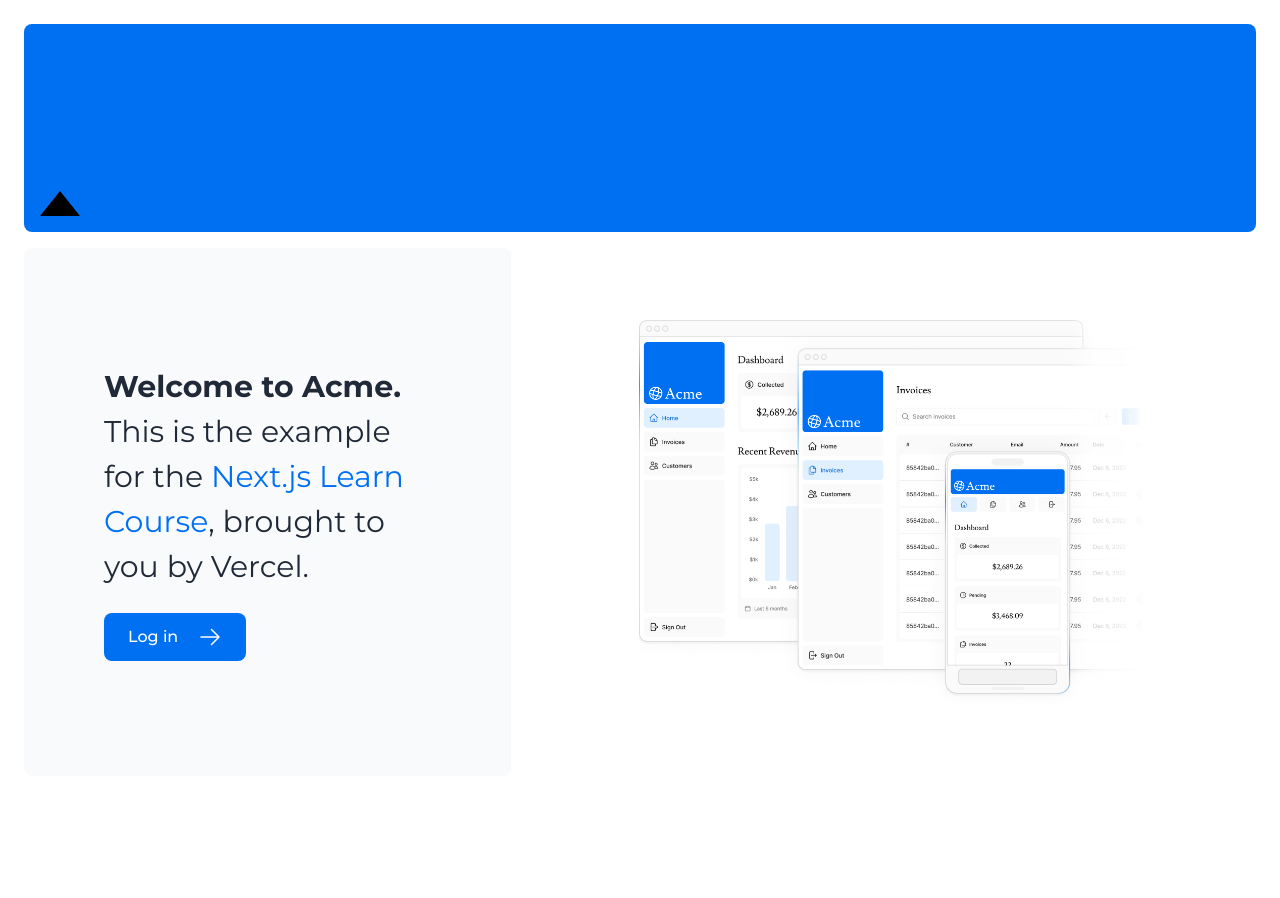
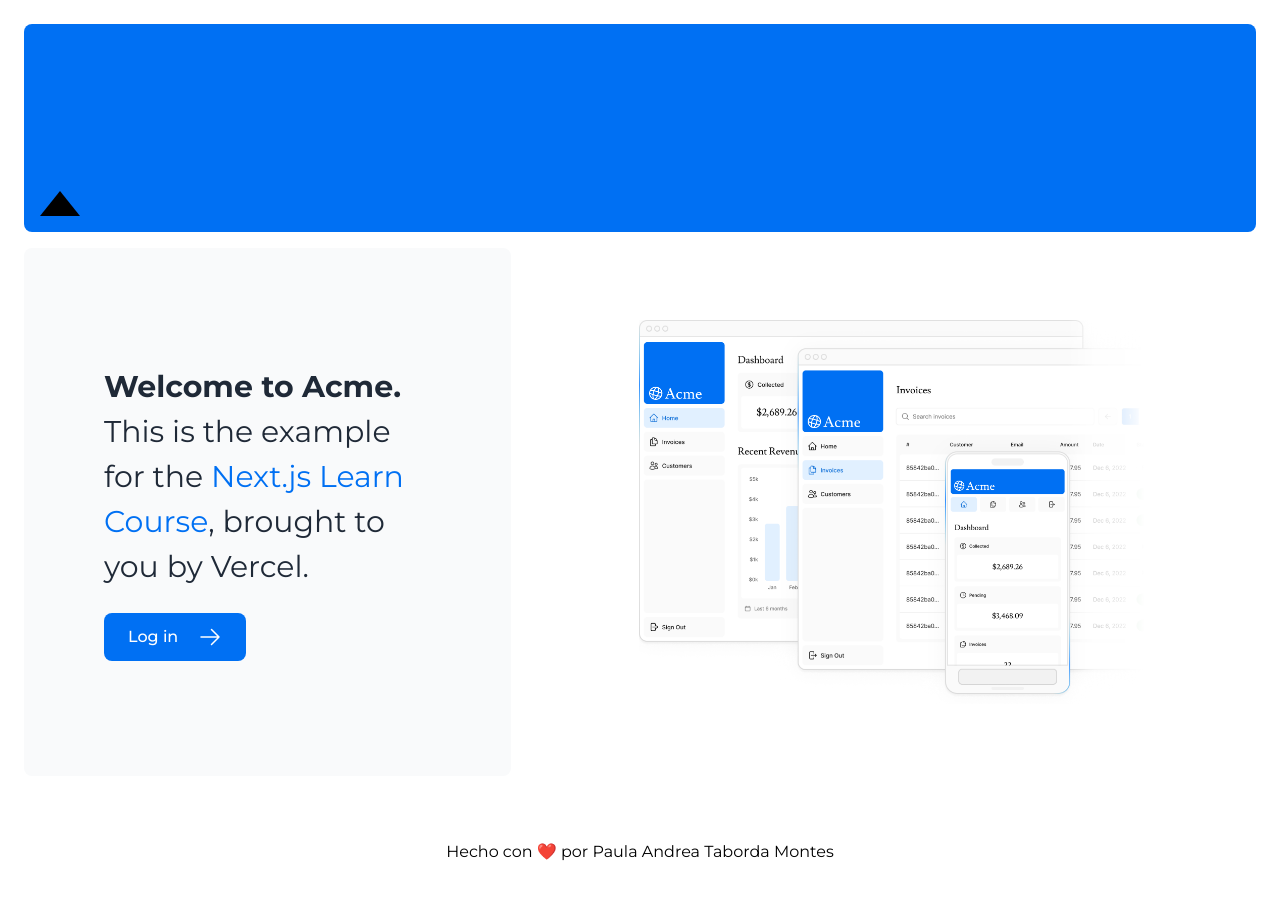
Before and after one commit to PaulaTaborda7/dashboard-next, a Next.js app: page / in a window 1280 px wide. Shown: the top 898 px of the page. Before the commit the page ends 800 px from the top, so only its background shows below. Built offline with nearby package versions, Linux system fonts and the light colour scheme.

Commit message:
Addef the footer

```diff
--- a/app/layout.tsx
+++ b/app/layout.tsx
@@ -14,6 +14,9 @@ export default function RootLayout({
       <body className={`${montserrat.className} antialiased`}>
       {/* antialsed to improve the render */}
         {children}
+        <footer className='py-10 flex justify-center items-center'>
+          Hecho con ❤️ por{' Paula Andrea Taborda Montes '}
+        </footer>
       </body>
     </html>
   );
```
